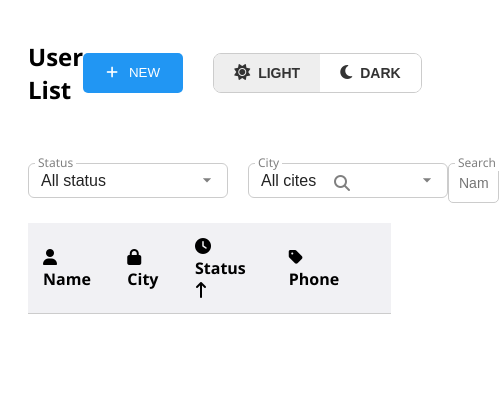
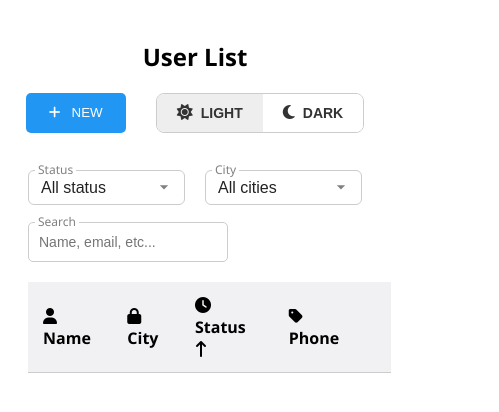
Before and after one commit to rahimov777/TODOLIST, a plain HTML site: page index.html in a window 390 px wide. Shown: the whole page, 499 px wide, since content can reach past the window. Drawn offline with nearby package versions, Linux system fonts and the light colour scheme; no server answers.

Commit message:
totolist

```diff
--- a/css/style.css
+++ b/css/style.css
@@ -558,3 +558,37 @@ select:focus {
 .dialogForDel .btnNo:hover {
     background-color: #bdbdbd;
 }
+
+@media (max-width: 600px) {
+
+    body {
+        overflow-x: hidden;
+    }
+
+    nav {
+        flex-direction: column;
+        text-align: center;
+    }
+
+    table {
+        display: block;
+        overflow: scroll;
+    }
+
+    .divForFlexSelectAndInp {
+        flex-direction: column;
+    }
+
+    .searchIcon {
+        display: none;
+    }
+
+    .divForInpAndIcon {
+        display: flex;
+        justify-self: center;
+    }
+
+    .h2 {
+        width: 200px;
+    }
+}
--- a/index.html
+++ b/index.html
@@ -10,7 +10,7 @@
   <body>
     <nav>
       <div class="">
-        <h2>User List</h2>
+        <h2 class="h2">User List</h2>
       </div>
       <div class="divForBtns">
         <button class="btnAdd">
@@ -40,7 +40,7 @@
         <div class="divForSelectCities">
           <label for="city">City</label>
           <select class="selectCities">
-            <option value="">All cites</option>
+            <option value="All">All cities</option>
             <option value="Dushanbe">Dushanbe</option>
             <option value="Bokhtar">Bokhtar</option>
             <option value="Khujand">Khujand</option>
--- a/js/api.js
+++ b/js/api.js
@@ -18,8 +18,15 @@ async function add(newUser) {
 }
 
 async function selectCitiess(value) {
-    await axios.get(`${API}?city=${value}`)
-    get()
+    let { data } = await axios.get(API)
+
+    let filtered = data;
+
+    if (value !== "") {
+        filtered = data.filter(el => el.city === value)
+    }
+
+    getData(filtered)
 }
 
 async function get(search = "", status = "") {
--- a/js/dom.js
+++ b/js/dom.js
@@ -21,6 +21,7 @@ btnForCancelAdd.onclick = () => {
 selectCities.onchange = () => {
     selectCitiess(selectCities.value)
 }
+
 
 function statusCheck(status) {
     if (status) {
@@ -173,10 +174,6 @@ selectStatus.onchange = () => {
     get(inpForSearch.value, selectStatus.value)
 }
 
-selectCities.onchange = () => {
-    get(inpForSearch.value, selectStatus.value)
-}
-
 inpForSearch.oninput = () => {
     get(inpForSearch.value, selectStatus.value)
 }
```
